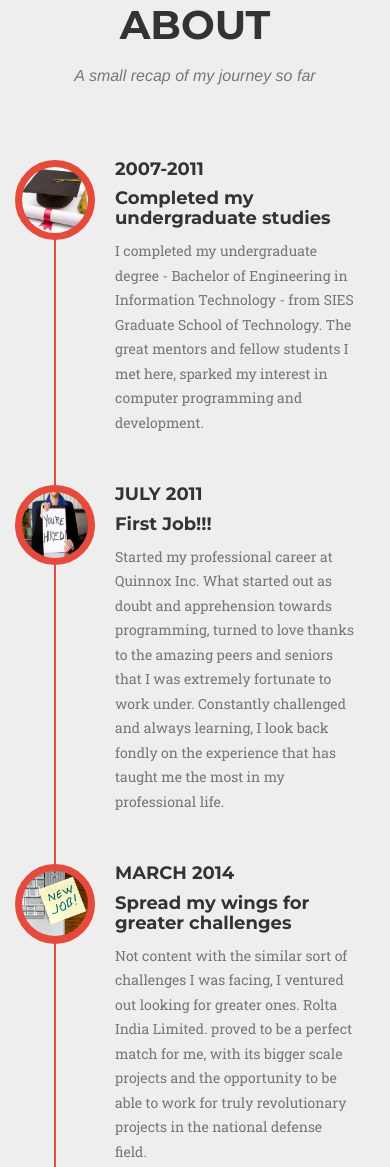
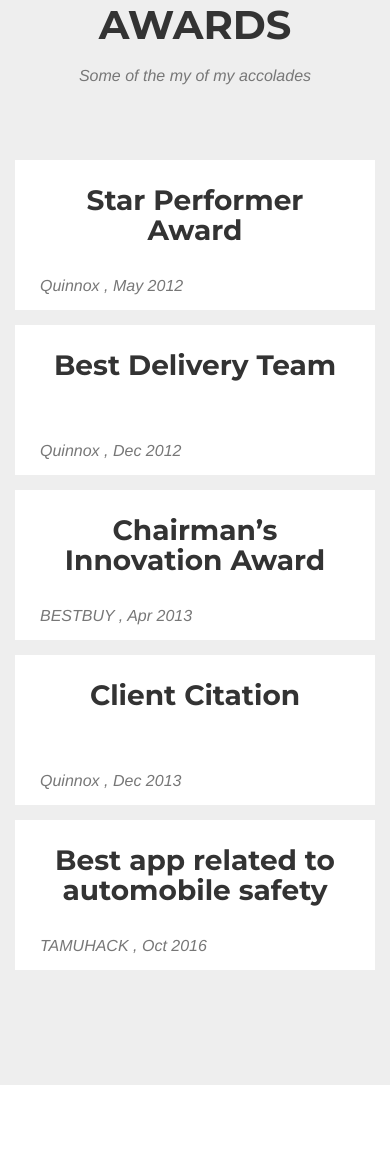
Before and after one commit to subinbabu89/subinbabu89.github.io, a website: page index.html in a window 390 px wide. Shown: the part 5567-6734 px from the top of the page. Drawn offline with nearby package versions, Linux system fonts and the light colour scheme; a web font is replaced by a local one.

Commit message:
added awards

```diff
--- a/css/agency.css
+++ b/css/agency.css
@@ -433,6 +433,75 @@ section h3.section-subheading {
 }
 @media (min-width: 767px) {
   #workexp .workexp-item {
+    margin: 0 0 30px;
+  }
+}
+#award .award-item {
+  margin: 0 0 15px;
+  right: 0;
+}
+#award .award-item .award-link {
+  display: block;
+  position: relative;
+  max-width: 500px;
+  margin: 0 auto;
+}
+#award .award-item .award-link .award-hover {
+  background: rgba(230, 74, 60, 0.9);
+  position: absolute;
+  width: 100%;
+  height: 100%;
+  opacity: 0;
+  transition: all ease 0.5s;
+  -webkit-transition: all ease 0.5s;
+  -moz-transition: all ease 0.5s;
+}
+#award .award-item .award-link .award-hover:hover {
+  opacity: 1;
+}
+#award .award-item .award-link .award-hover .award-hover-content {
+  position: absolute;
+  width: 100%;
+  height: 20px;
+  font-size: 20px;
+  text-align: center;
+  top: 50%;
+  margin-top: -12px;
+  color: white;
+}
+#award .award-item .award-link .award-hover .award-hover-content i {
+  margin-top: -12px;
+}
+#award .award-item .award-link .award-hover .award-hover-content h3,
+#award .award-item .award-link .award-hover .award-hover-content h4 {
+  margin: 0;
+}
+#award .award-item .award-caption {
+  max-width: 400px;
+  min-height: 150px;
+  margin: 0 auto;
+  background-color: white;
+  text-align: center;
+  padding: 25px;
+}
+#award .award-item .award-caption h4 {
+  font-size: 28px;
+  text-transform: none;
+  margin: 0;
+}
+#award .award-item .award-caption p {
+  font-family: "Droid Serif", "Helvetica Neue", Helvetica, Arial, sans-serif;
+  font-style: italic;
+  font-size: 16px;
+  position: absolute;
+  bottom: 0;
+  text-align: center;
+}
+#award * {
+  z-index: 2;
+}
+@media (min-width: 767px) {
+  #award .award-item {
     margin: 0 0 30px;
   }
 }
--- a/index.html
+++ b/index.html
@@ -100,6 +100,9 @@
 					<li>
                         <a class="page-scroll" href="#workexp">Work Experience</a>
                     </li>
+					<li>
+						<a class="page-scroll" href="#award">Awards</a>
+					</li>
                     <li>
                         <a class="page-scroll" href="#about">About</a>
                     </li>
@@ -302,8 +305,52 @@
         </div>
     </section>
 
+	<section id ="award" class="bg-light-gray">
+		<div class="container">
+			<div class="row">
+				<div class="col-lg-12 text-center">
+                    <h2 class="section-heading">Awards</h2>
+                    <h3 class="section-subheading text-muted">Some of the my of my accolades</h3>
+                </div>
+			</div>
+			<div class ="row">
+				<div class = "col-md-4 col-sm-6 award-item">
+					<div class="award-caption">
+						<h4>Star Performer Award</h4>
+						<p class="text-muted">Quinnox , May 2012</p>
+					</div>
+				</div>
+				<div class = "col-md-4 col-sm-6 award-item">
+					<div class="award-caption">
+						<h4>Best Delivery Team</h4>
+						<p class="text-muted">Quinnox , Dec 2012</p>
+					</div>
+				</div>
+				<div class = "col-md-4 col-sm-6 award-item">
+					<div class="award-caption">
+						<h4>Chairman’s Innovation Award</h4>
+						<p class="text-muted">BESTBUY , Apr 2013</p>
+					</div>
+				</div>
+			</div>
+			<div class ="row">
+				<div class = "col-md-6 col-sm-6 award-item">
+					<div class="award-caption">
+						<h4>Client Citation</h4>
+						<p class="text-muted">Quinnox , Dec 2013</p>
+					</div>
+				</div>
+				<div class = "col-md-6 col-sm-6 award-item">
+					<div class="award-caption">
+						<h4>Best app related to automobile safety</h4>
+						<p class="text-muted">TAMUHACK , Oct 2016</p>
+					</div>
+				</div>
+			</div>
+		</div>
+	</section>
     <!-- About Section -->
-    <section id="about" class="bg-light-gray">
+    <section id="about">
         <div class="container">
             <div class="row">
                 <div class="col-lg-12 text-center">
```
